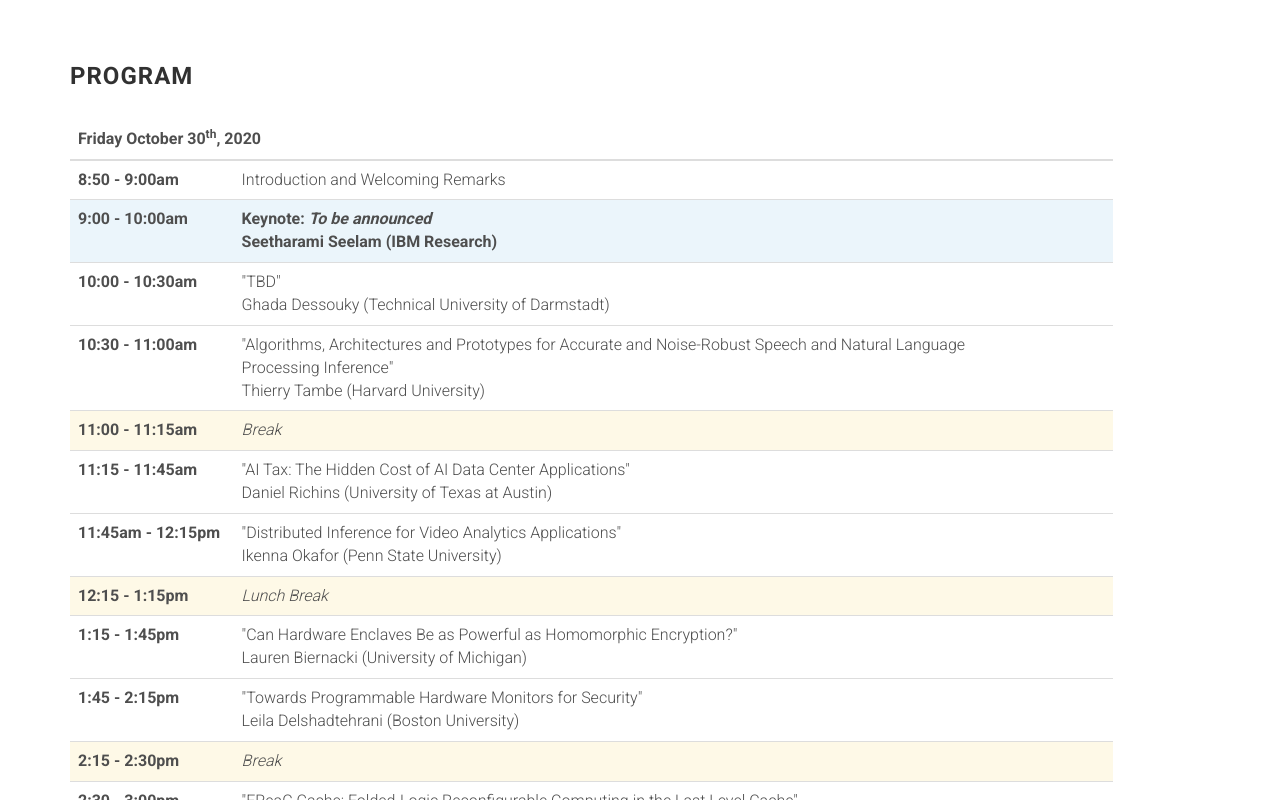
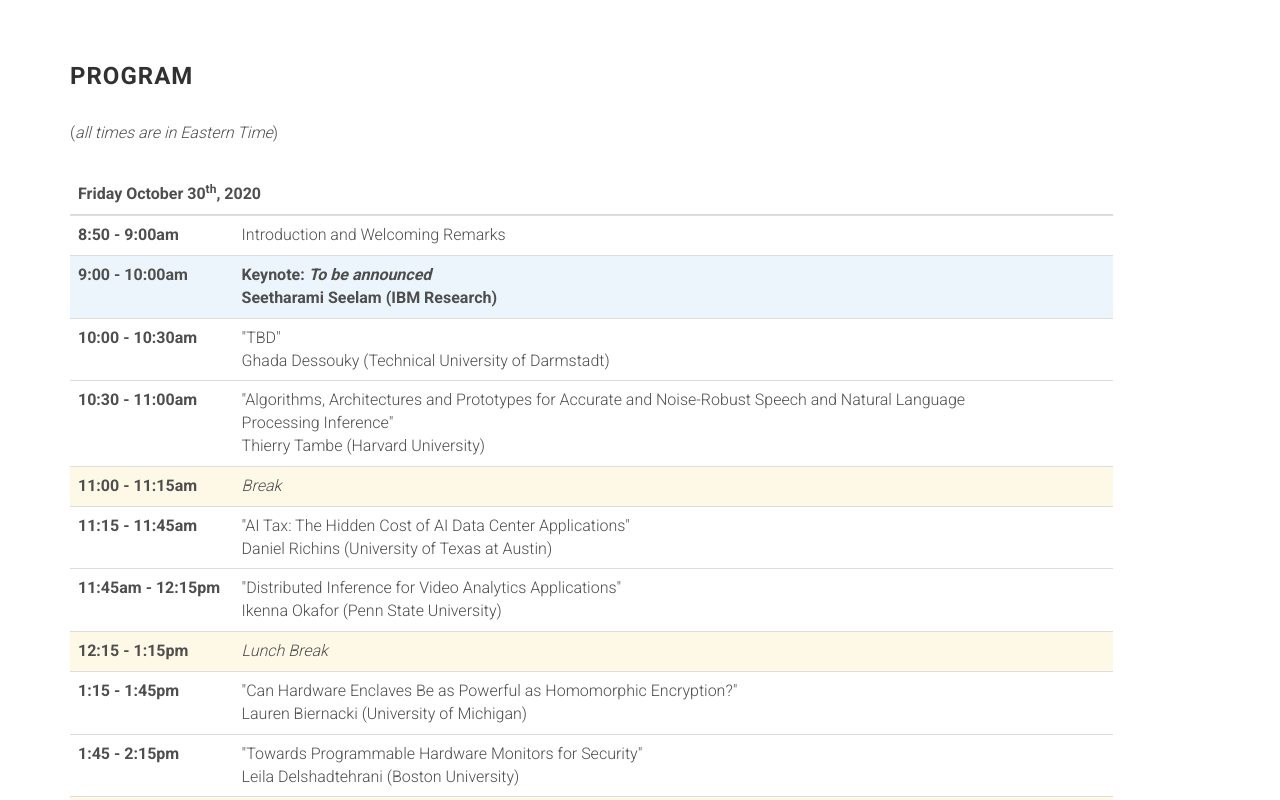
Before and after one commit to augustojv/foca-workshop-2020, a website: page index.html in a window 1280 px wide. Shown: the part 3160-3960 px from the top of the page. Drawn offline with Linux system fonts and the light colour scheme; files whose address does not match are found by name.

Commit message:
Program updated

```diff
--- a/index.html
+++ b/index.html
@@ -305,6 +305,7 @@
             <div class="row">
                 <div class="col-md-11">
                     <h3 class="section-title">Program</h3>
+					(<em>all times are in Eastern Time</em>)
                     <p>
                     <table class="table table-hover">
                       <thead class="thead-light">
```
